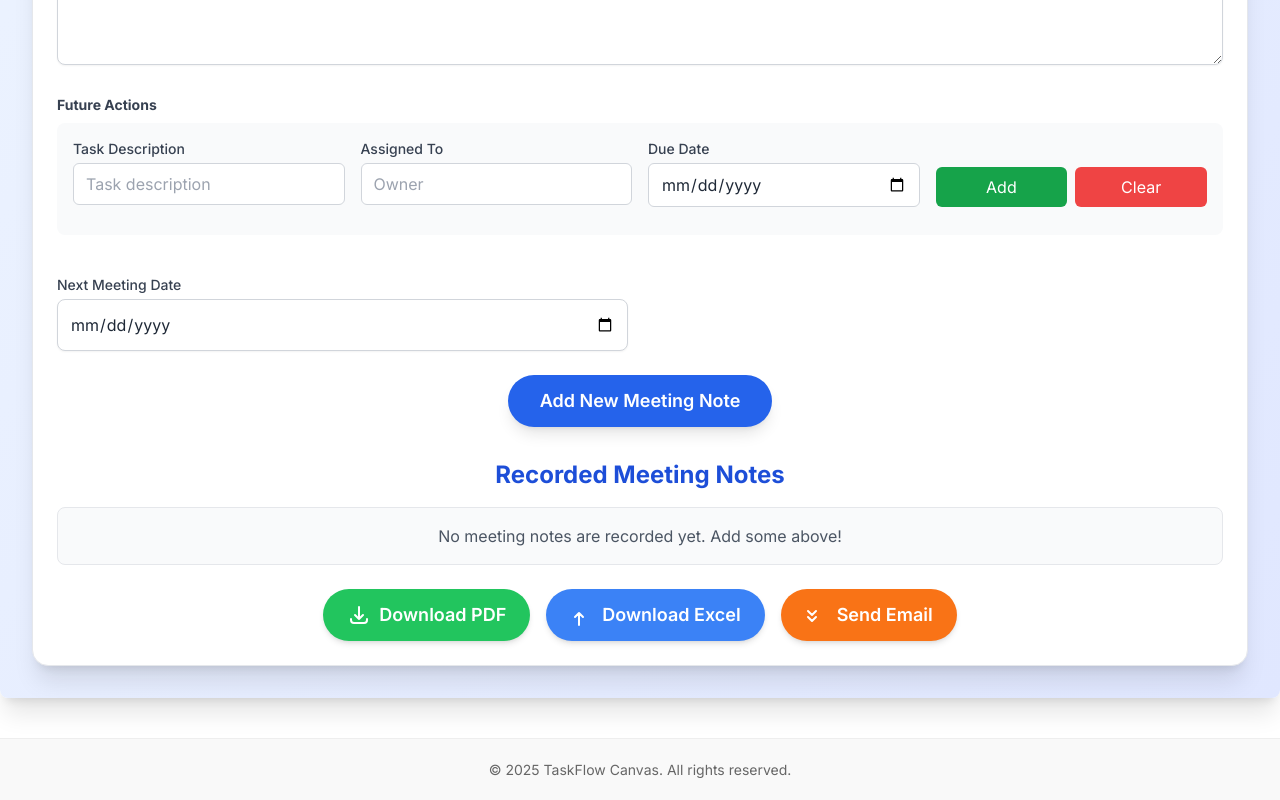
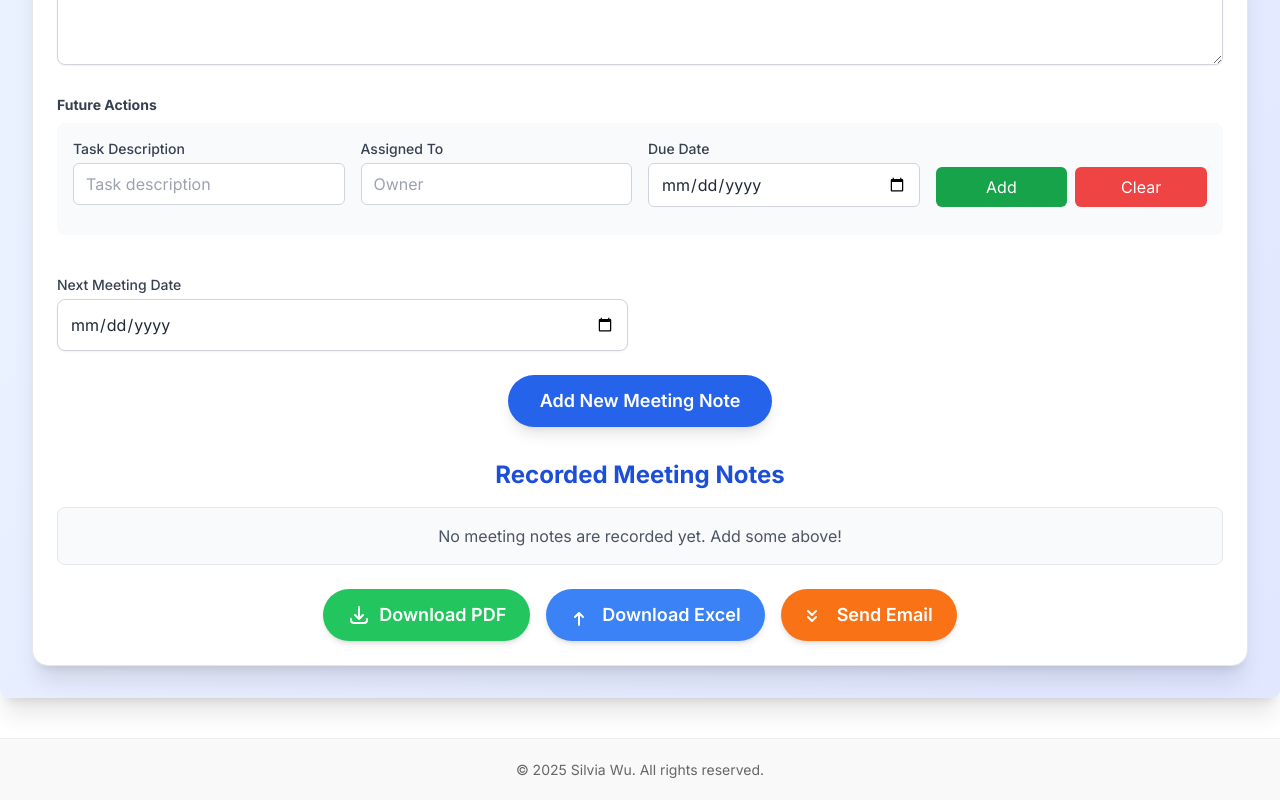
Before and after one commit to Silvia-9/taskflow-canvas, a React (Create React App) app: page / in a window 1280 px wide. Shown: the part 760-1560 px from the top of the page. Built offline with nearby package versions, Linux system fonts and the light colour scheme.

Commit message:
Add footer and improve meeting notes email format from 'ENTRY1:' to 'Meeting no. 1:'

```diff
--- a/public/index.html
+++ b/public/index.html
@@ -67,7 +67,7 @@
     <div id="root"></div>
 
     <footer style="text-align: center; padding: 20px; font-size: 14px; color: #666; background-color: #f9f9f9; border-top: 1px solid #eee; margin-top: 40px;">
-      © 2025 TaskFlow Canvas. All rights reserved.
+      © 2025 Silvia Wu. All rights reserved.
     </footer>
   </body>
 </html>
--- a/src/App.tsx
+++ b/src/App.tsx
@@ -210,7 +210,7 @@ const App = () => {
     // Function to handle adding new Budget
     const handleAddBudget = (newBudget: Omit<ProjectBudget, 'id'>) => {
         setBudgetData(prev => [...prev, { ...newBudget, id: Date.now() }]);
-        setMessage('Budget added successfully!');
+        setMessage('A New Budget has been added successfully!');
 
         // Track user engagement
         if (typeof window !== 'undefined' && window.gtag) {
```
